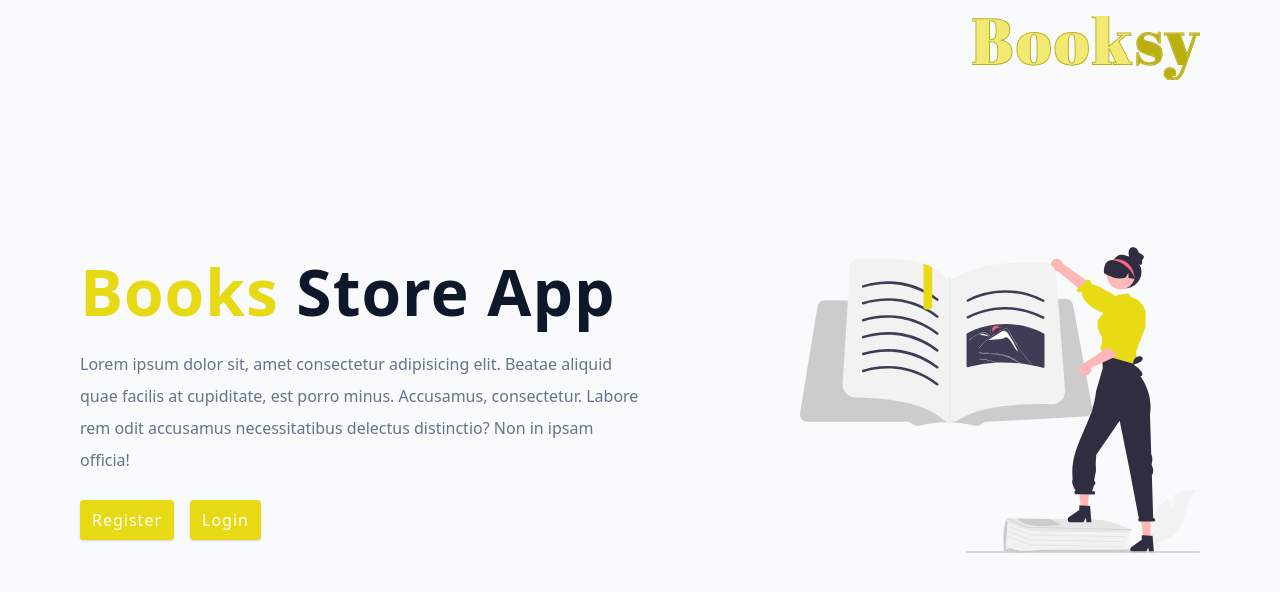
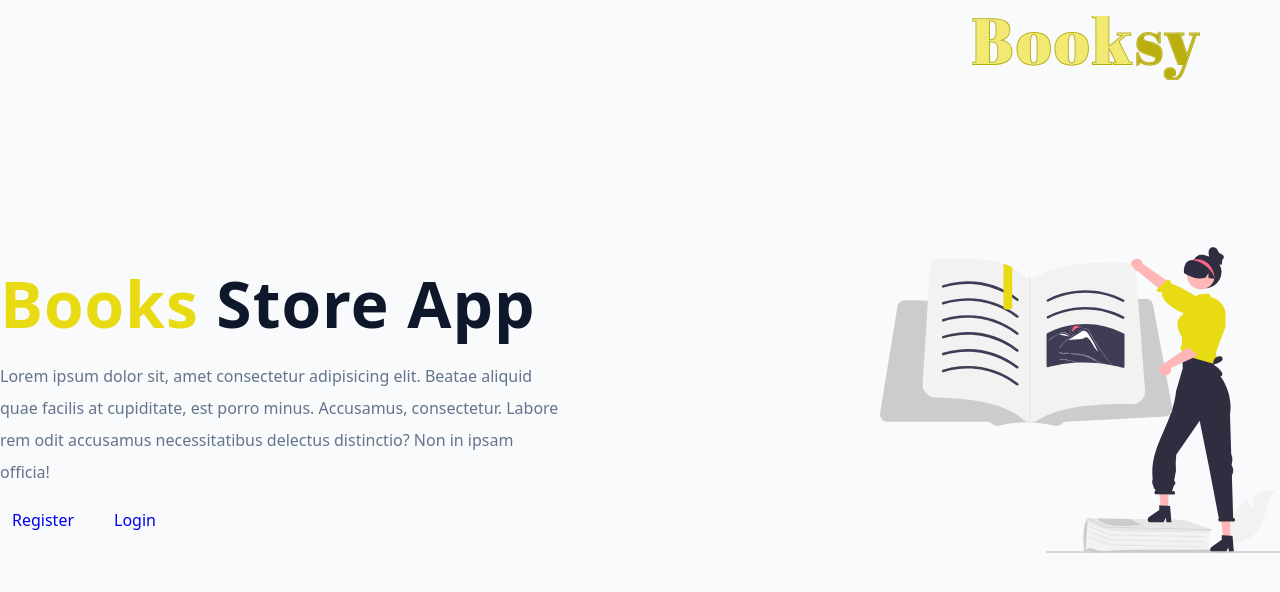
Before and after one commit to Ciriero/booksyv1, a React (Vite) app in the folder frontend/: page / in a window 1280 px wide. Shown: the top 592 px of the page. Built offline with nearby package versions, Linux system fonts and the light colour scheme.

Commit message:
added error svg and error.jsx

```diff
--- a/frontend/src/index.css
+++ b/frontend/src/index.css
@@ -26,8 +26,8 @@ html {
   --primary-200: #f6f1a1;
   --primary-300: #f1e971;
   --primary-400: #ede242;
-  --primary-500: hsl(56, 85%, 49%);
-  --primary-600: #S;
+  --primary-500: #e8db13;
+  --primary-600: #baaf0f;
   --primary-700: #8b830b;
   --primary-800: #5d5808;
   --primary-900: #2e2c04;
@@ -149,49 +149,3 @@ ul {
   display: block;
   object-fit: cover;
 }
-
-.container {
-  width: var(--fluid-width);
-  max-width: var(--max-width);
-  margin: 0 auto;
-}
-
-.btn {
-  cursor: pointer;
-  color: var(--white);
-  background: var(--primary-500);
-  border: transparent;
-  border-radius: var(--border-radius);
-  letter-spacing: var(--letter-spacing);
-  padding: 0.375rem 0.75rem;
-  box-shadow: var(--shadow-1);
-  transition: var(--transition);
-  text-transform: capitalize;
-  display: inline-block;
-}
-.btn:hover {
-  background: var(--primary-700);
-  box-shadow: var(--shadow-3);
-}
-.btn-hipster {
-  color: var(--primary-500);
-  background: var(--primary-200);
-}
-.btn-hipster:hover {
-  color: var(--primary-200);
-  background: var(--primary-700);
-}
-.btn-block {
-  width: 100%;
-}
-button:disabled {
-  cursor: wait;
-}
-.danger-btn {
-  color: var(--red-dark);
-  background: var(--red-light);
-}
-.danger-btn:hover {
-  color: var(--white);
-  background: var(--red-dark);
-}
--- a/frontend/src/pages/Error.jsx
+++ b/frontend/src/pages/Error.jsx
@@ -1,8 +1,20 @@
 import React from 'react'
 import {Link, useRouteError} from "react-router-dom";
+import { WrapperError } from '../styles/Error.styles';
+import error from "../assets/error.svg"
 
 const Error = () => {
-  const error = useRouteError()
+  const error = useRouteError();
+
+  if(error.status === 404){
+    return <WrapperError>
+      <img src={error} alt="404 error" />
+      <h3>Sorry!!! Page not found</h3>
+      <Link to="/" className='btn'>Come bach home</Link>
+    </WrapperError>
+  }
+
+
   return (
     <div>
     <h1>Error</h1>
--- /dev/null
+++ b/frontend/src/styles/Error.styles.js
@@ -0,0 +1,5 @@
+import styled from "styled-components";
+
+export const WrapperError = styled.div`
+
+`
```
Also changed, not shown: frontend/src/assets/error.svg (added).
